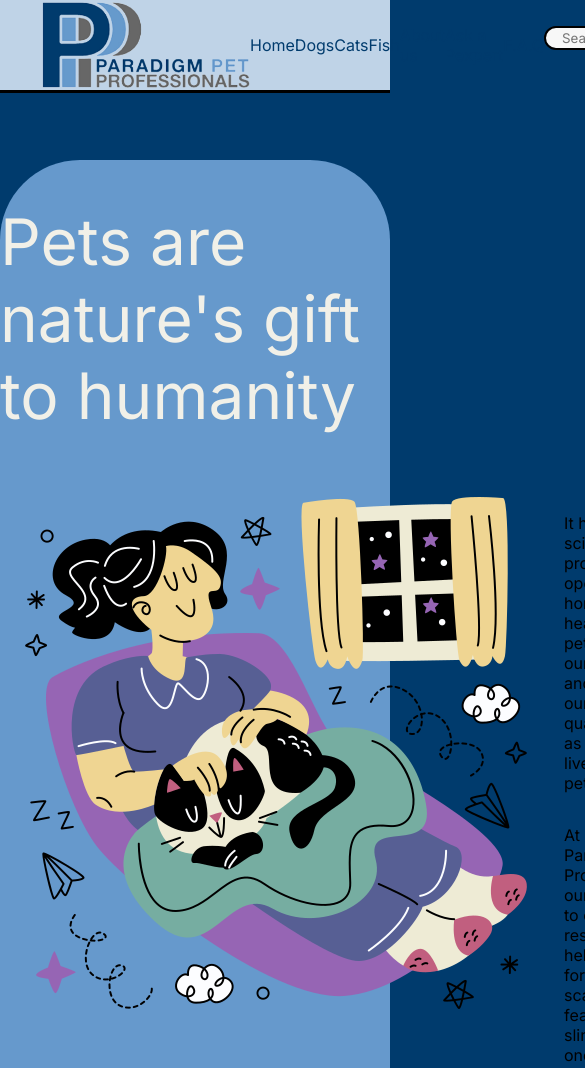
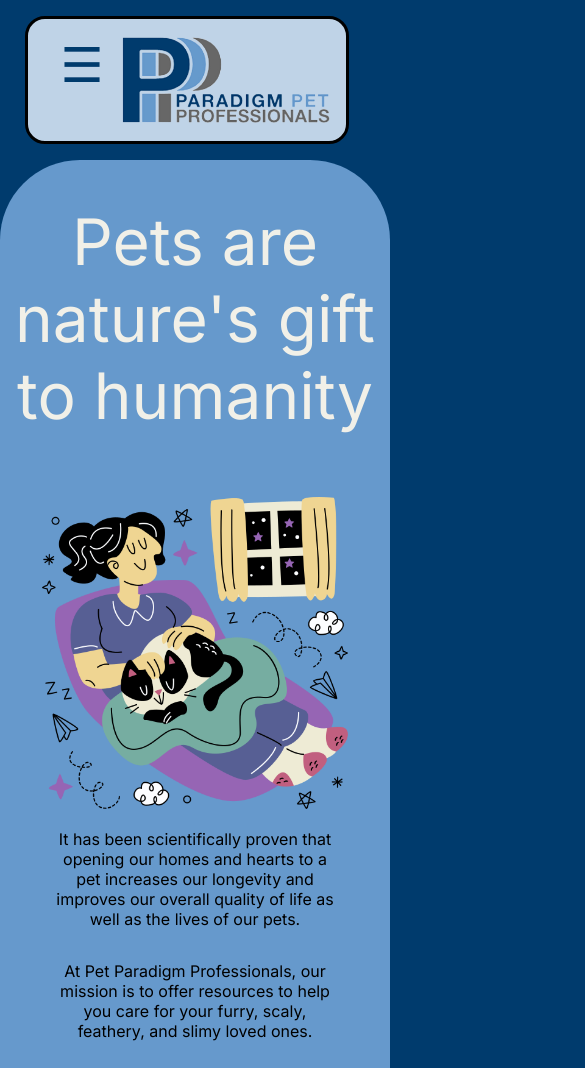
Before and after one commit to The-Captain-William/Paradigm-Pet-Professionals, a plain HTML site: page index.html in a window 390 px wide. Shown: the top 1068 px of the page, 585 px wide, since content can reach past the window. Drawn offline with Linux system fonts and the light colour scheme.

Commit message:
Made  responsive header and index page, created dropdown menu class, updated styles

```diff
--- a/index.html
+++ b/index.html
@@ -13,14 +13,14 @@
     <!-- Start of desktop nav -->
     <div class="header">
         <nav>
-            <ul>
+            <ul id="main-nav-ul">
                 <li>
                     <div class="logo">
+                        <div id="hamburger">☰</div>
                         <img src="images/raster/logos/newlogo.png" alt="">
                     </div>
                 </li>
                     <!-- grouping https://docs.emmet.io/abbreviations/syntax/-->
-                <li><a href="index.html">Home</a></li>
                     <li><a href="dog.html">Dogs</a></li>
                     <li><a href="cat.html">Cats</a></li>
                     <li><a href="fish.html">Fish</a></li>
--- a/main.js
+++ b/main.js
@@ -0,0 +1,37 @@
+// 'hamburger'
+// 'main-nav'
+
+class NavHeader {
+    // icon for the menu, and the menu hidden in desktop mode
+    constructor(hamburgerMenuIcon, menuItems) {
+        this.hamburgerMenuIcon = document.getElementById(hamburgerMenuIcon);
+        this.menuItems = document.getElementById(menuItems);
+        this.childrenArray = Array.from(this.menuItems.children);
+        this.childrenArray.shift()
+
+        // init event listener
+        this.hamburgerMenuIcon.addEventListener('click', () => this.resizeArray())
+        }
+
+
+        resizeArray() {
+            this.childrenArray.forEach(child => {
+
+                let display = window.getComputedStyle(child).display;
+
+                let newDisplay = display === 'none' ? 'flex' : 'none';
+
+                child.style.display = newDisplay;
+            })}
+
+        }
+
+
+const menu = new NavHeader('hamburger', 'main-nav-ul');
+
+
+window.addEventListener('resize', () => {
+    if ((window.innerWidth <= 1127) && (menu.childrenArray[1].style.display === 'none')) {
+        menu.resizeArray();
+    }
+})
--- a/style.css
+++ b/style.css
@@ -221,6 +221,7 @@ h2 {
 
 
 
+
 /* Not currently used */
 .logo p {
     font-size: 1.2rem;
@@ -252,6 +253,7 @@ nav ul li a {
     padding: .125rem;
     padding-left: 1rem;
     margin-left: 0;
+    text-indent: 3ch;
 }
 
 .search-bar:focus {
@@ -273,7 +275,140 @@ nav ul li a {
     display: flex;
     justify-content: flex-start;
     padding: 0;
+    align-items: stretch;
+    /* block ==  top + bottom*/
+    /* inline == left + right*/
+    padding-block: 6px;
+    padding-inline: 2px;
 }
+
+#hamburger {
+    color: var(--company-primary-1);
+    font-size: 3rem;
+    cursor: pointer;
+    display: none;
+}
+
+@media (max-width:1127px){
+    .header {
+        width: auto;
+        height: fit-content;
+        top: 1rem;
+        right:1rem;
+        border-width: 3px;
+        border-radius: 20px;
+        transition: 200ms ease-in-out;
+    }
+
+
+    .header nav ul{
+        flex-direction: column;
+        font-size: large;
+        padding: 1rem 1rem;
+        gap: 0.5rem;
+    }
+
+    .header nav ul li:not(:first-child){
+        display: none;
+    }
+
+    .logo {
+        display: flex;
+    }
+
+    #hamburger {
+        display: flex;
+        justify-content: flex-end;
+        padding: 0 1rem;
+        transition: 200ms ease-in-out;
+    }
+
+    #hamburger:hover {
+        color: var(--button-bone-color)
+    }
+
+    .search-entry {
+        font-size: large;
+    }
+
+    .title {
+        text-align: center;
+    }
+
+    .flex-div {
+        flex-wrap: wrap;
+        justify-content: center;
+        text-align: center;
+    }
+
+    .box-text {
+        text-align: center;
+        max-width: 80%;
+    }
+
+    .left p, .right p {
+        text-align: center;
+    }
+
+    .left img, .right img {
+        margin: 0;
+        max-width: 100px;
+        width: auto;
+        height: auto;
+    }
+
+    .badge-cards .title {
+       flex-direction: column;
+    }
+
+
+
+
+}
+
+@media (max-width: 686px) {
+
+    .bone-div {
+        margin: 0;
+        height: auto;
+        font-size: x-small;
+    }
+
+    .bone-div p {
+        position: absolute;
+        width: 30ch;
+        left: 30px;
+        bottom: 1ch;
+        margin: 0;
+
+    }
+
+     .bone {
+        width: 300px;
+        margin: 0;
+     }
+
+
+
+}
+
+@media (max-width: 510px) {
+
+    .header {
+        left: 0;
+        display: flex;
+        justify-self: center;
+
+    }
+
+
+    .left img, .right img {
+        min-width: 80vw;
+        min-height: auto;
+    }
+
+}
+
 
 /* Start of Footer */
 footer {
```
Lines whose indentation alone changed are shown as unchanged.
